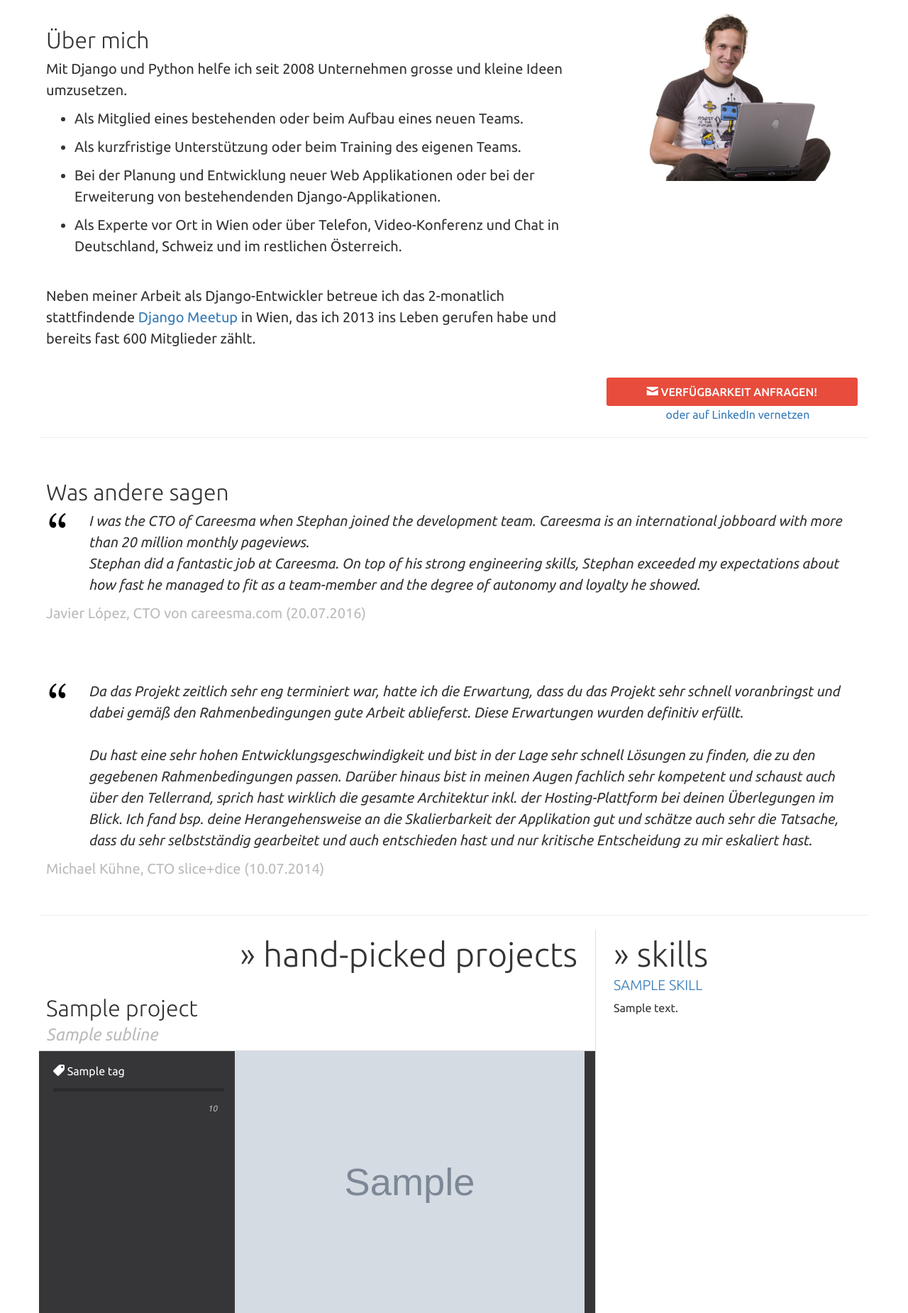
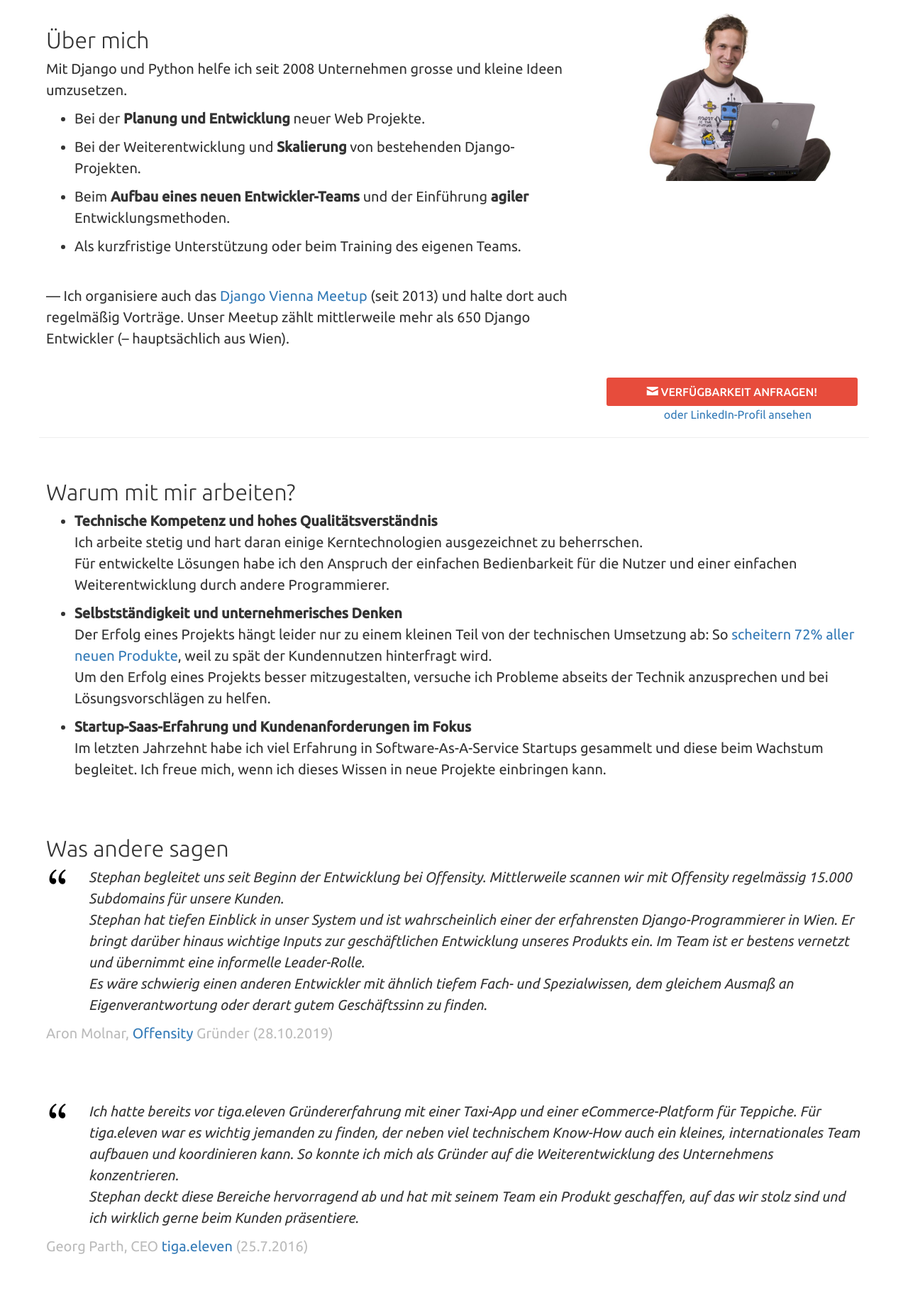
Before and after one commit to stephanpoetschner/stephan-poetschner-at, a Flask app: template portfolio/templates/index.html in a window 1280 px wide. Shown: the part 145-1995 px from the top of the page at 71% size. Run offline with Flask 2, Linux system fonts and the light colour scheme; the template is opened without the code that fills it: most values are stand-ins (such as "Sample title", 1, 10 or a date in 2020); grey boxes marked "Sample" are stand-in pictures; some libraries are stand-ins or nearby versions.

Commit message:
+ update

```diff
--- a/portfolio/static/css/main.css
+++ b/portfolio/static/css/main.css
@@ -161,9 +161,6 @@ h3 a, h3 a:hover { color: inherit; }
 .portrait { height: 270px; text-align: center; }
 
 .main-column { padding-bottom: 8rem; }
-@media (min-width: 768px) {
-  .main-column { border-right: 1px solid #ddd; }
-}
 .sidebar { padding-bottom: 8rem; }
 
 .main-column h1,
--- a/portfolio/templates/index.html
+++ b/portfolio/templates/index.html
@@ -41,16 +41,15 @@
             Mit Django und Python helfe ich seit 2008 Unternehmen grosse und kleine Ideen umzusetzen.
           </p>
           <ul>
-            <li>Als Mitglied eines bestehenden oder beim Aufbau eines neuen Teams.</li>
+            <li>Bei der <strong>Planung und Entwicklung</strong> neuer Web Projekte.</li>
+            <li>Bei der Weiterentwicklung und <strong>Skalierung</strong> von bestehenden Django-Projekten.</li>
+            <li>Beim <strong>Aufbau eines neuen Entwickler-Teams</strong> und der Einführung <strong>agiler</strong> Entwicklungsmethoden.</li>
             <li>Als kurzfristige Unterstützung oder beim Training des eigenen Teams.</li>
-            <li>Bei der Planung und Entwicklung neuer Web Applikationen oder bei der Erweiterung von bestehendenden Django-Applikationen.</li>
-            <li>Als Experte vor Ort in Wien oder über Telefon, Video-Konferenz und Chat in Deutschland, Schweiz und im restlichen Österreich.</li>
           </ul>
           <br />
           <p>
-            Neben meiner Arbeit als Django-Entwickler betreue ich
-            das 2-monatlich stattfindende <a target="_blank" href="http://www.meetup.com/Django-Vienna/">Django Meetup</a> in Wien, das
-            ich 2013 ins Leben gerufen habe und bereits fast 600 Mitglieder zählt.
+            — Ich organisiere auch das <a target="_blank" href="http://www.meetup.com/Django-Vienna/">Django Vienna Meetup</a> (seit 2013) und halte dort auch regelmäßig Vorträge.
+            Unser Meetup zählt mittlerweile mehr als 650 Django Entwickler (– hauptsächlich aus Wien).
           </p>
         </div><!-- .intro-copy -->
       </section><!-- .intro -->
@@ -71,7 +70,7 @@
   <div class="row">
     <div class="col-md-offset-8 col-md-4 socialmedia">
       <a class="linkedin" href="{{ AUTHOR_LINKEDIN }}">
-        oder auf LinkedIn vernetzen
+        oder LinkedIn-Profil ansehen
       </a>
     </div><!-- .contact-claim -->
 
@@ -80,13 +79,79 @@
   <hr />
   <div class="row">
     <div class="col-xs-12">
+      <section class="intro">
+        <h2>Warum mit mir arbeiten?</h2>
+        <div class="intro-copy">
+          <ul>
+            <li>
+                <strong>Technische Kompetenz und hohes Qualitätsverständnis</strong><br>
+                Ich arbeite stetig und hart daran einige Kerntechnologien ausgezeichnet zu beherrschen.<br>
+                Für entwickelte Lösungen habe ich den Anspruch der einfachen Bedienbarkeit für die Nutzer
+                und einer einfachen Weiterentwicklung durch andere Programmierer.
+            </li>
+            <li>
+                <strong>Selbstständigkeit und unternehmerisches Denken</strong><br>
+                Der Erfolg eines Projekts hängt leider nur zu einem kleinen Teil von der technischen Umsetzung ab:
+                So <a target="_blank" href="https://www.simon-kucher.com/sites/default/files/simon-kucher_global_pricing_study_2014.pdf">scheitern 72% aller neuen Produkte</a>,
+                weil zu spät der Kundennutzen hinterfragt wird.<br>
+                Um den Erfolg eines Projekts besser mitzugestalten, versuche ich Probleme abseits der Technik
+                anzusprechen und bei Lösungsvorschlägen zu helfen.
+            </li>
+            <li>
+              <strong>Startup-Saas-Erfahrung und Kundenanforderungen im Fokus</strong><br>
+              Im letzten Jahrzehnt habe ich viel Erfahrung in Software-As-A-Service Startups gesammelt und diese
+              beim Wachstum begleitet. Ich freue mich, wenn ich dieses Wissen in neue Projekte einbringen kann.
+            </li>
+          </ul>
+        </div><!-- .intro-copy -->
+      </section><!-- .intro -->
+    </div>
+    <div class="col-xs-12">
       <section class="testimonials">
         <h2>Was andere sagen</h2>
         <div class="testimonial clearfix h-cite">
           <div class="testimonial-icon">
-            <svg width="2em" height="3em" version="1.1" xmlns="http://www.w3.org/2000/svg">
-              <path d="M14.505,5.873c-3.937,2.52-5.904,5.556-5.904,9.108c0,1.104,0.192,1.656,0.576,1.656l0.396-0.107c0.312-0.12,0.563-0.18,0.756-0.18c1.128,0,2.07,0.411,2.826,1.229c0.756,0.82,1.134,1.832,1.134,3.037c0,1.157-0.408,2.14-1.224,2.947c-0.816,0.807-1.801,1.211-2.952,1.211c-1.608,0-2.935-0.661-3.979-1.984c-1.044-1.321-1.565-2.98-1.565-4.977c0-2.259,0.443-4.327,1.332-6.203c0.888-1.875,2.243-3.57,4.067-5.085c1.824-1.514,2.988-2.272,3.492-2.272c0.336,0,0.612,0.162,0.828,0.486c0.216,0.324,0.324,0.606,0.324,0.846L14.505,5.873zM27.465,5.873c-3.937,2.52-5.904,5.556-5.904,9.108c0,1.104,0.192,1.656,0.576,1.656l0.396-0.107c0.312-0.12,0.563-0.18,0.756-0.18c1.104,0,2.04,0.411,2.808,1.229c0.769,0.82,1.152,1.832,1.152,3.037c0,1.157-0.408,2.14-1.224,2.947c-0.816,0.807-1.801,1.211-2.952,1.211c-1.608,0-2.935-0.661-3.979-1.984c-1.044-1.321-1.565-2.98-1.565-4.977c0-2.284,0.449-4.369,1.35-6.256c0.9-1.887,2.256-3.577,4.068-5.067c1.812-1.49,2.97-2.236,3.474-2.236c0.336,0,0.612,0.162,0.828,0.486c0.216,0.324,0.324,0.606,0.324,0.846L27.465,5.873z"/>
-            </svg>
+            {% include 'svg/testimonial-icon.svg' %}
+          </div>
+          <cite class="testimonial-cite">
+            Stephan begleitet uns seit Beginn der Entwicklung bei Offensity. Mittlerweile scannen wir mit Offensity regelmässig 15.000 Subdomains für unsere Kunden.
+            <br/>
+            Stephan hat tiefen Einblick in unser System und ist wahrscheinlich einer der erfahrensten Django-Programmierer in Wien.
+            Er bringt darüber hinaus wichtige Inputs zur geschäftlichen Entwicklung unseres Produkts ein. Im Team ist er bestens vernetzt und übernimmt eine informelle Leader-Rolle.
+            <br />
+            Es wäre schwierig einen anderen Entwickler mit ähnlich tiefem Fach- und Spezialwissen,
+              dem gleichem Ausmaß an Eigenverantwortung oder derart gutem Geschäftssinn zu finden.
+          </cite>
+          <div class="testimonial-author">
+              <span class="p-author h-card">Aron Molnar,
+                  <a target="_blank" href="https://www.offensity.com/">Offensity</a> Gründer</span>
+            (<time class="dt-published" datetime="2016-07-20">28.10.2019</time>)
+          </div>
+        </div><!-- .testimonial -->
+
+        <div class="testimonial clearfix h-cite">
+          <div class="testimonial-icon">
+            {% include 'svg/testimonial-icon.svg' %}
+          </div>
+          <cite class="testimonial-cite">
+            Ich hatte bereits vor tiga.eleven Gründererfahrung mit einer Taxi-App und einer eCommerce-Platform für
+              Teppiche.
+              Für tiga.eleven war es wichtig jemanden zu finden, der neben viel technischem Know-How auch ein
+              kleines, internationales Team aufbauen und koordinieren kann.
+              So konnte ich mich als Gründer auf die Weiterentwicklung des Unternehmens konzentrieren.
+              <br />
+              Stephan deckt diese Bereiche hervorragend ab und hat mit seinem Team ein Produkt geschaffen,
+              auf das wir stolz sind und ich wirklich gerne beim Kunden präsentiere.
+          </cite>
+          <div class="testimonial-author">
+              <span class="p-author h-card">Georg Parth, CEO <a target="_blank" href="https://tiga.at/">tiga.eleven</a></span>
+            (<time class="dt-published" datetime="2016-07-20">25.7.2016</time>)
+          </div>
+        </div><!-- .testimonial -->
+
+        <div class="testimonial clearfix h-cite">
+          <div class="testimonial-icon">
+            {% include 'svg/testimonial-icon.svg' %}
           </div>
           <cite class="testimonial-cite">
             I was the CTO of Careesma when Stephan joined the development team.
@@ -98,32 +163,8 @@
             of autonomy and loyalty he showed.
           </cite>
           <div class="testimonial-author">
-            <span class="p-author h-card">Javier López, CTO von careesma.com</span>
+            <span class="p-author h-card">Javier López, CTO careesma.com</span>
             (<time class="dt-published" datetime="2016-07-20">20.07.2016</time>)
-          </div>
-        </div><!-- .testimonial -->
-
-        <div class="testimonial clearfix h-cite">
-          <div class="testimonial-icon">
-            <svg width="2em" height="3em" version="1.1" xmlns="http://www.w3.org/2000/svg">
-              <path d="M14.505,5.873c-3.937,2.52-5.904,5.556-5.904,9.108c0,1.104,0.192,1.656,0.576,1.656l0.396-0.107c0.312-0.12,0.563-0.18,0.756-0.18c1.128,0,2.07,0.411,2.826,1.229c0.756,0.82,1.134,1.832,1.134,3.037c0,1.157-0.408,2.14-1.224,2.947c-0.816,0.807-1.801,1.211-2.952,1.211c-1.608,0-2.935-0.661-3.979-1.984c-1.044-1.321-1.565-2.98-1.565-4.977c0-2.259,0.443-4.327,1.332-6.203c0.888-1.875,2.243-3.57,4.067-5.085c1.824-1.514,2.988-2.272,3.492-2.272c0.336,0,0.612,0.162,0.828,0.486c0.216,0.324,0.324,0.606,0.324,0.846L14.505,5.873zM27.465,5.873c-3.937,2.52-5.904,5.556-5.904,9.108c0,1.104,0.192,1.656,0.576,1.656l0.396-0.107c0.312-0.12,0.563-0.18,0.756-0.18c1.104,0,2.04,0.411,2.808,1.229c0.769,0.82,1.152,1.832,1.152,3.037c0,1.157-0.408,2.14-1.224,2.947c-0.816,0.807-1.801,1.211-2.952,1.211c-1.608,0-2.935-0.661-3.979-1.984c-1.044-1.321-1.565-2.98-1.565-4.977c0-2.284,0.449-4.369,1.35-6.256c0.9-1.887,2.256-3.577,4.068-5.067c1.812-1.49,2.97-2.236,3.474-2.236c0.336,0,0.612,0.162,0.828,0.486c0.216,0.324,0.324,0.606,0.324,0.846L27.465,5.873z"/>
-            </svg>
-          </div>
-          <cite class="testimonial-cite">
-            Da das Projekt zeitlich sehr eng terminiert war, hatte ich die Erwartung, dass du das Projekt sehr schnell voranbringst
-            und dabei gemäß den Rahmenbedingungen gute Arbeit ablieferst. Diese Erwartungen wurden definitiv erfüllt.<br />
-            <br />
-            Du hast eine sehr hohen Entwicklungsgeschwindigkeit und bist in der Lage sehr schnell Lösungen zu finden,
-            die zu den gegebenen Rahmenbedingungen passen.
-            Darüber hinaus bist in meinen Augen fachlich sehr kompetent und schaust auch über den Tellerrand,
-            sprich hast wirklich die gesamte Architektur inkl. der Hosting-Plattform bei deinen Überlegungen im Blick.
-            Ich fand bsp. deine Herangehensweise an die Skalierbarkeit der Applikation gut und schätze auch sehr die Tatsache,
-            dass du sehr selbstständig gearbeitet und auch entschieden hast und nur kritische Entscheidung zu mir eskaliert hast.<br />
-
-          </cite>
-          <div class="testimonial-author">
-            <span class="p-author h-card">Michael Kühne, CTO slice+dice </span>
-            (<time class="dt-published" datetime="2014-07-10">10.07.2014</time>)
           </div>
         </div><!-- .testimonial -->
 
@@ -133,7 +174,7 @@
   <hr />
   {% endblock %}
   <div class="row">
-    <div class="main-column col-md-8">
+    <div class="main-column col-xs-12">
       {% block projects %}
       <section class="projects">
         <h1 class="section-title">» hand-picked projects</h1>
@@ -165,8 +206,12 @@
             {% endif %}
           </header><!-- .headlines -->
 
+          <section class="project-content main-copy">
+            {{ project.content|safe }}
+          </section><!-- .project.main-copy -->
+
           <div class="preview row">
-            <div class="{% if project.displayimage != False %}col-md-4{% else %}col-md-12{% endif %} col1">
+            <div class="col-xs-12 col1">
               <div class="techcloud">
                 <span class="icomoon-tag" aria-hidden="true"></span>
                 {% for tag in project.tags %}{{ tag }}{% if not loop.last %}, {% endif %}{% endfor%}
@@ -175,21 +220,7 @@
                 {{ project.duration }}
               </div><!-- .date -->
             </div>
-
-            {% if project.displayimage != False %}
-            <div class="project-image
-                        col-md-8 hidden-print">
-              {% if project.externalurl %}<a target="_blank" href="{{ project.externalurl }}">{% endif %}
-                <img class="img-responsive" width="100%" src="{{ url_for('static', filename='assets/images/%s.png' % project.slug) }}" alt="{{ project.externalurl }}" />
-              {% if project.externalurl %}</a>{% endif %}
-            </div><!-- .project-image -->
-            {% endif %}
           </div><!-- .preview -->
-
-
-          <section class="project-content main-copy">
-            {{ project.content|safe }}
-          </section><!-- .project.main-copy -->
 
         </article><!-- .project -->
         {% endfor %}
@@ -197,29 +228,60 @@
       {% endblock %}
 
     </div><!-- main-column -->
-    <div class="sidebar col-md-4">
-      {% block skills %}
-      <section class="skills">
-        <h1 class="section-title">» skills</h1>
-
-        {% for skill in skills %}
-        <article class="skill">
-          <header>
-            {% if skill.externalurl %}<a href="{{ skill.externalurl }}">{% endif %}
-            <h1>{{ skill.title }}</h1>
-            {% if skill.externalurl %}</a>{% endif %}
-          </header>
-          <section class="skill-content main-copy">
-            {{ skill.content|safe }}
-          </section><!-- .skill-content -->
-        </article>
-        {% endfor %}
-      </section> <!-- .skills -->
-      {% endblock %}
-
-    </div><!-- .sidebar -->
   </div>
 
+  <div class="row">
+    <div class="col-xs-12">
+      <section class="intro">
+        <h2>Was erfolgreiche Teams ausmacht?</h2>
+        <div class="intro-copy">
+          <p>
+              Für mich als Softwareentwickler gibt es zwei Konzepte, die mir besonders wichtig sind und die
+              ich in allen gut funktionierenden Teams und Projekten wiedergefunden habe:
+              <ul>
+                <li>
+                  <strong>Strong Ownership</strong><br>
+                  Das Team (und damit jeder Entwickler) muss Gesamtverantwortung für ein Produkt oder Service haben und
+                    sich gegenüber dem Endkunden verantwortlich fühlen.
+                </li>
+                <li>
+                    <strong>Fast Prototyping</strong><br>
+                    Ideen und Konzepte müssen schnell abgetestet werden.
+                    Je weniger technischer Aufwand um eine Idee zu testen, desto besser.
+                </li>
+              </ul>
+          </p>
+            <hr>
+          <p>
+            Hier meine Lieblingsbücher und -resourcen, in denen beide Konzepte wiederzufinden sind:
+            <ul>
+              <li>
+                  <a target="_blank" href="https://www.whatmatters.com/the-book/">
+                      Measure what matters</a><br>
+                  „Get Started With OKRs. Your step-by-step guide for setting and achieving audacious goals.”
+              </li>
+              <li>
+                  <a target="_blank" href="https://www.gv.com/sprint/">
+                      The Google design sprint</a><br>
+                  „The sprint is a five-day process for answering critical business questions through design,
+                  prototyping, and testing ideas with customers.”
+              </li>
+              <li>
+                  <a target="_blank" href="https://www.strategyzer.com/canvas/business-model-canvas">
+                      The Value Proposition Canvas</a><br>
+                  „How to better understand customers and create value propositions that sell.”
+              </li>
+              <li>
+                  <a target="_blank" href="https://www.morawa.at/detail/ISBN-9781984801463/Iger-Robert/The-Ride-of-a-Lifetime">
+                      The Ride of a Lifetime</a><br>
+                  „The former CEO of Disney shares the ideas and values he embraced during his fifteen years as CEO while reinventing one of the world's most beloved companies”
+              </li>
+            </ul>
+          </p>
+        </div>
+      </section>
+    </div>
+  </div>
 {% endblock %}
 
 
```
Also changed, not shown: portfolio/content/projects/careesma.md (+9 -16 lines), portfolio/content/projects/offensity.md (added, +35 -0 lines), portfolio/content/projects/pixolus.md (added, +26 -0 lines), portfolio/content/projects/tigaeleven.md (+10 -19 lines), portfolio/templates/svg/testimonial-icon.svg (added), 15 other files.
